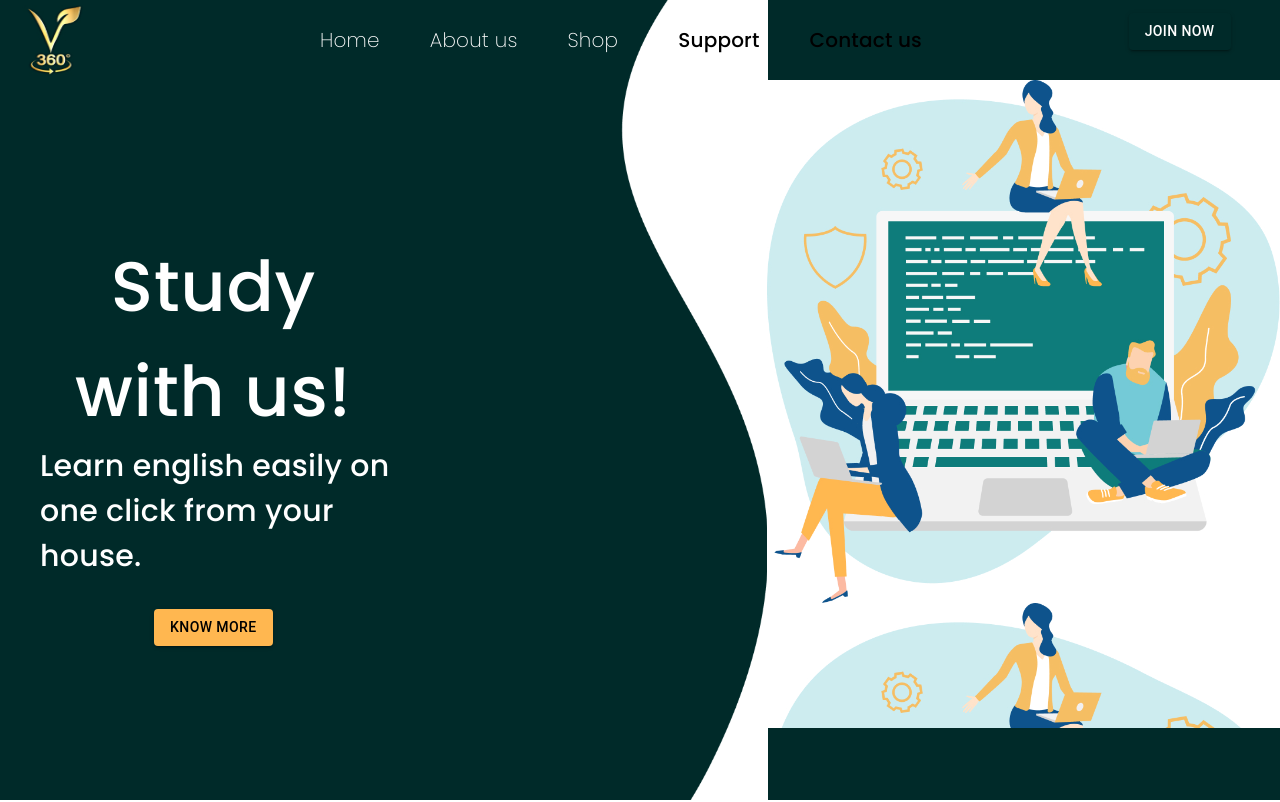
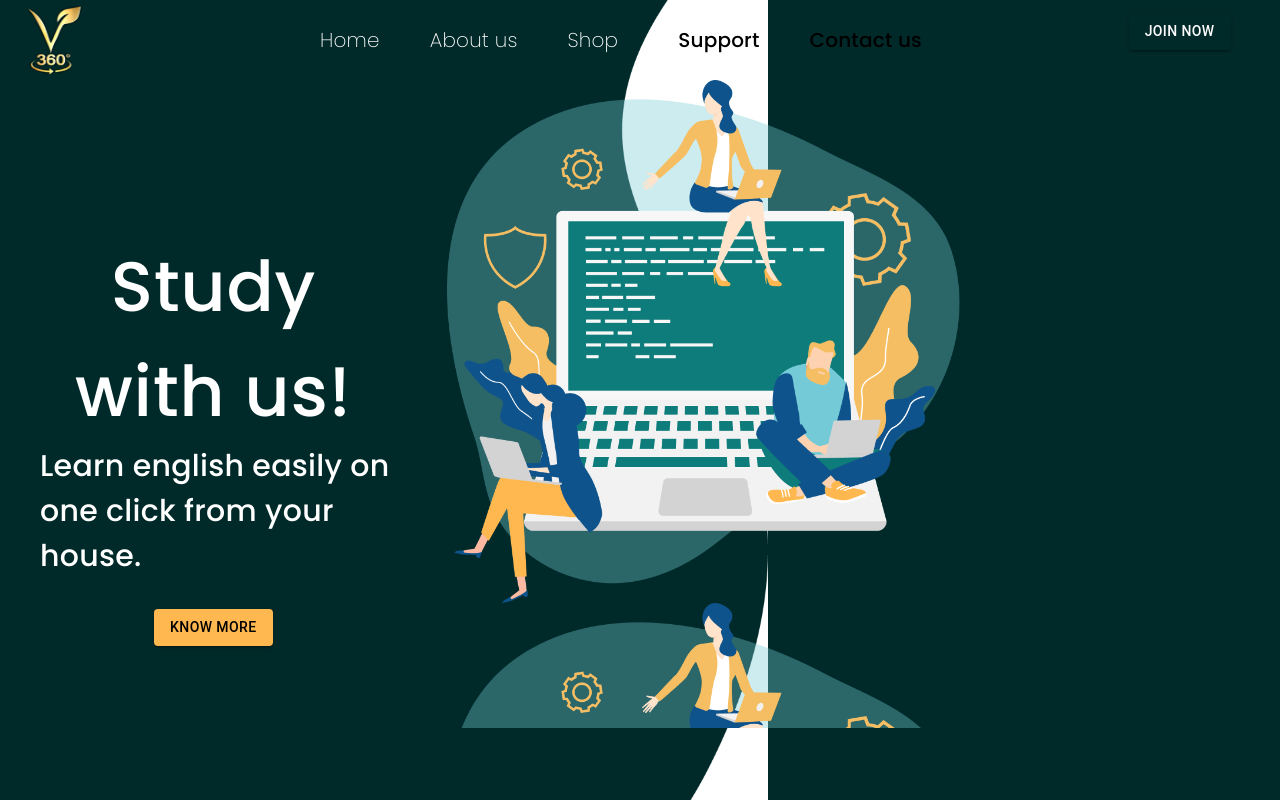
Before and after one commit to prashantbharati/speak1, a React (Create React App) app: page / in a window 1280 px wide. Shown: the top 802 px of the page. Built offline with nearby package versions, Linux system fonts and the light colour scheme.

Commit message:
middle img done

```diff
--- a/src/App.js
+++ b/src/App.js
@@ -1,6 +1,6 @@
 import React from "react";
 import bg4 from "./images/Bg4.png";
-import grp from "./images/Group.jpg";
+import grp from "./images/Group.png";
 import grp2 from "./images/Group2.jpg";
 import rect2 from "./images/Rectangle2.png";
 import e3 from "./images/Ellipse3.jpg";
@@ -87,7 +87,7 @@ const App = () => {
             </div>
           </Grid>
 
-          <Grid item sm={3}></Grid>
+          <Grid item sm={0}></Grid>
 
           <Grid item sm={5}>
             <div
```
Also changed, not shown: src/images/Group.png (added).
